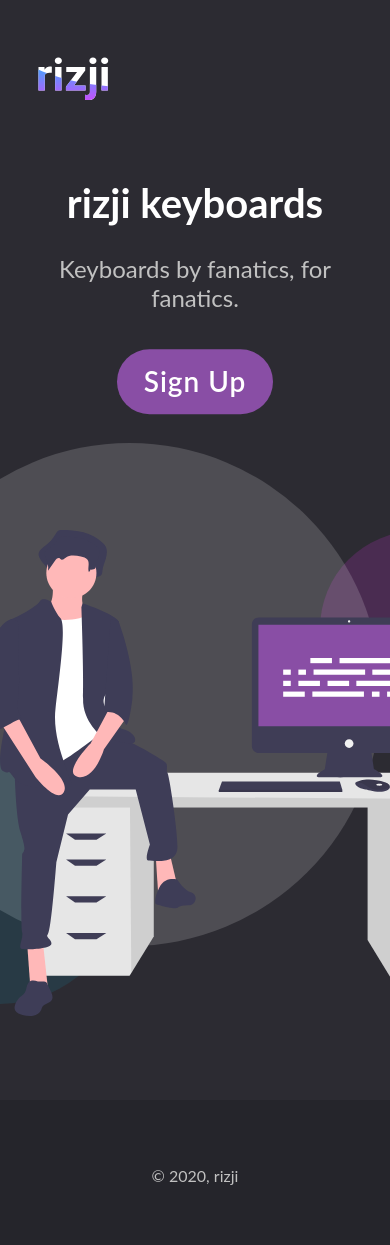
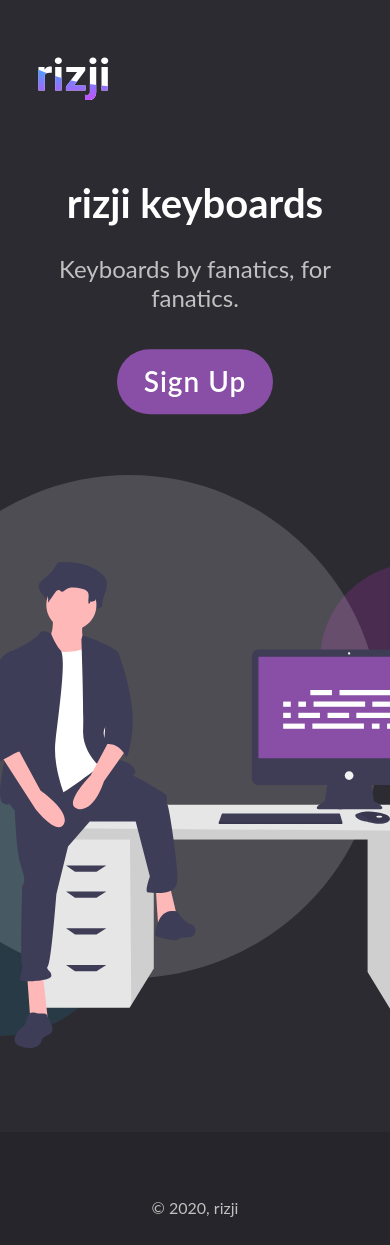
Before and after one commit to riz-l/portfolio-shop, a React (Create React App) app: page / in a window 390 px wide. Shown: the top 1245 px of the page. Built offline with nearby package versions, Linux system fonts and the light colour scheme.

Commit message:
Changed CTA width on HomePage, added Link to sign-in page and changed page image margins on small screens

```diff
--- a/src/components/pages/ContactPage/ContactPage.styles.scss
+++ b/src/components/pages/ContactPage/ContactPage.styles.scss
@@ -107,7 +107,7 @@
 
   .ContactPage__image svg {
     height: 80%;
-    margin-top: 2rem;
+    margin-top: 4rem;
   }
 }
 /*#endregion /Media Queries */
--- a/src/components/pages/HomePage/HomePage.component.jsx
+++ b/src/components/pages/HomePage/HomePage.component.jsx
@@ -1,5 +1,6 @@
 // Import: Dependencies
 import React from "react";
+import { Link } from "react-router-dom";
 
 // Import: Styling
 import "./HomePage.styles.scss";
@@ -16,11 +17,13 @@
           <h1>rizji keyboards</h1>
           <p>Keyboards by fanatics, for fanatics.</p>
         </div>
-        <div className="HomePage__cta">
-          <div className="HomePage__cta-button">
-            <span>Sign Up</span>
+        <Link to="/sign-in">
+          <div className="HomePage__cta">
+            <div className="HomePage__cta-button">
+              <span>Sign Up</span>
+            </div>
           </div>
-        </div>
+        </Link>
       </div>
       <div className="HomePage__image">
         <HomeImage />
--- a/src/components/pages/HomePage/HomePage.styles.scss
+++ b/src/components/pages/HomePage/HomePage.styles.scss
@@ -32,7 +32,7 @@
       display: flex;
       height: 65px;
       justify-content: center;
-      width: 160px;
+      width: 180px;
 
       span {
         color: white;
@@ -102,7 +102,7 @@
 
   .HomePage__image svg {
     height: 80%;
-    margin-top: 2rem;
+    margin-top: 4rem;
   }
 }
 /*#endregion /Media Queries */
```
